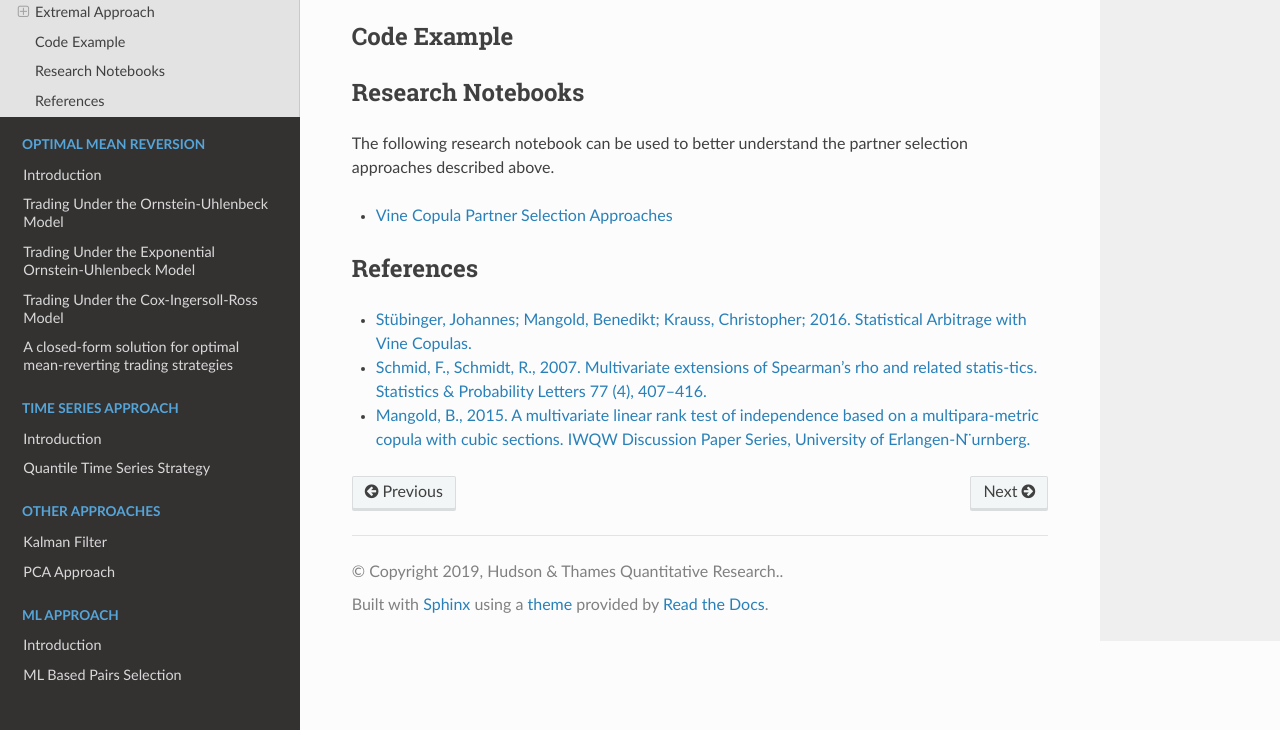
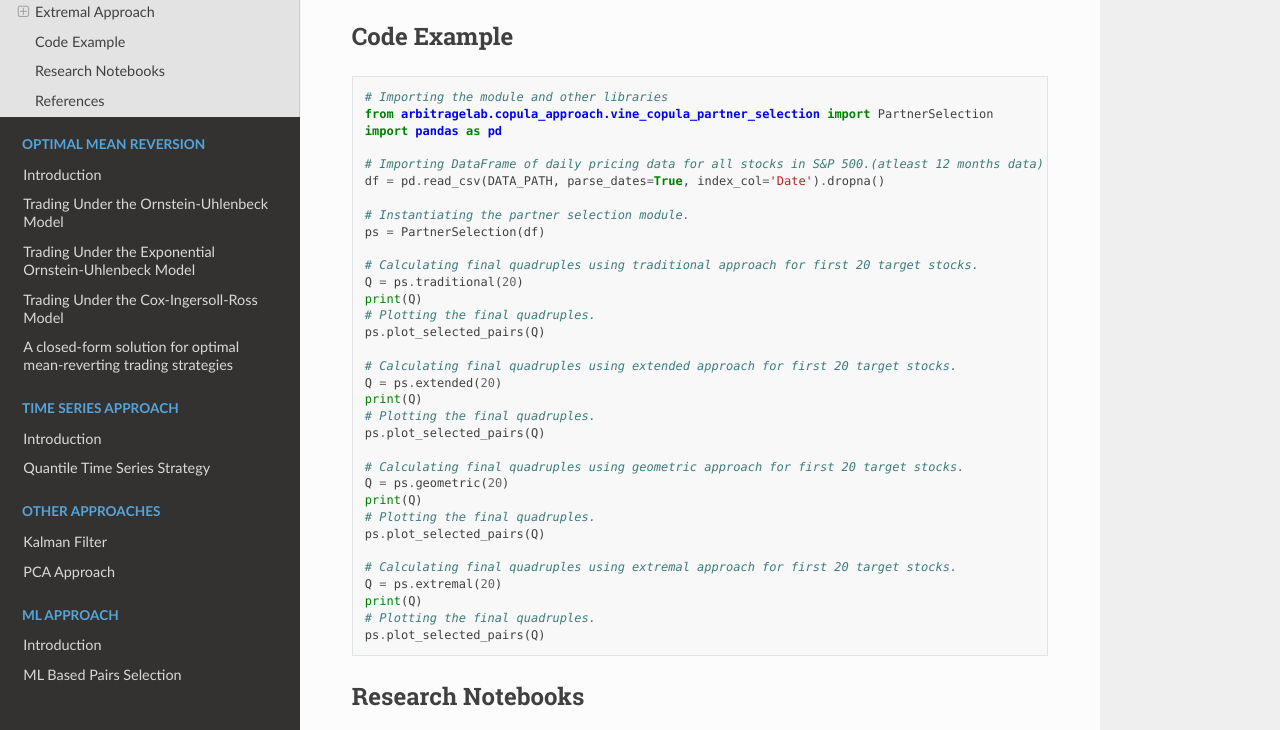
Before and after one commit to hudson-and-thames/arbitragelab, a Sphinx documentation site: the page built from docs/source/copula_approach/partner_selection.rst, in a window 1280 px wide and 900 px high, scrolled down 6238 px, cut to the strip 170-900 px from the top of the window. Built offline with Sphinx 7.4.7 and the Read the Docs theme 2.0.0, drawn with Linux system fonts in a browser that asks for light colours.

Commit message:
Added code example to documentation.

```diff
--- a/docs/source/copula_approach/partner_selection.rst
+++ b/docs/source/copula_approach/partner_selection.rst
@@ -277,9 +277,41 @@ Implementation
 Code Example
 ############
 
+.. code-block::
 
+    # Importing the module and other libraries
+    from arbitragelab.copula_approach.vine_copula_partner_selection import PartnerSelection
+    import pandas as pd
 
+    # Importing DataFrame of daily pricing data for all stocks in S&P 500.(atleast 12 months data)
+    df = pd.read_csv(DATA_PATH, parse_dates=True, index_col='Date').dropna()
 
+    # Instantiating the partner selection module.
+    ps = PartnerSelection(df)
+
+    # Calculating final quadruples using traditional approach for first 20 target stocks.
+    Q = ps.traditional(20)
+    print(Q)
+    # Plotting the final quadruples.
+    ps.plot_selected_pairs(Q)
+
+    # Calculating final quadruples using extended approach for first 20 target stocks.
+    Q = ps.extended(20)
+    print(Q)
+    # Plotting the final quadruples.
+    ps.plot_selected_pairs(Q)
+
+    # Calculating final quadruples using geometric approach for first 20 target stocks.
+    Q = ps.geometric(20)
+    print(Q)
+    # Plotting the final quadruples.
+    ps.plot_selected_pairs(Q)
+
+    # Calculating final quadruples using extremal approach for first 20 target stocks.
+    Q = ps.extremal(20)
+    print(Q)
+    # Plotting the final quadruples.
+    ps.plot_selected_pairs(Q)
 
 
 Research Notebooks
@@ -289,7 +321,7 @@ The following research notebook can be used to better understand the partner sel
 
 * `Vine Copula Partner Selection Approaches`_
 
-.. _`Vine Copula Partner Selection Approaches`:
+.. _`Vine Copula Partner Selection Approaches`: https://github.com/hudson-and-thames/arbitrage_research/blob/partner_selection_vine_copula/Copula%20Approach/vine_copula_partner_selection.ipynb
 
 References
 ##########
```
